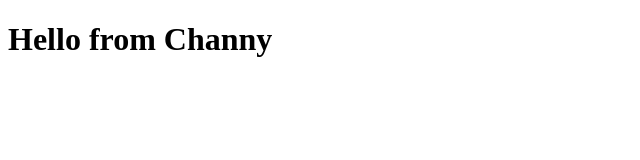
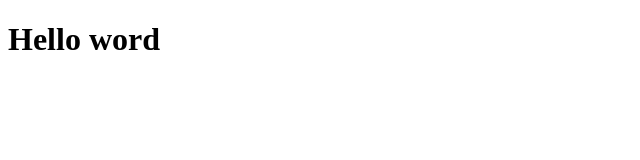
Before and after one commit to hsh-2001/LearnFullStack, a plain HTML site: page channy/index.html in a window 1280 px wide. Shown: the whole page, without its empty margins (0-640 px from the left). Drawn offline with Linux system fonts and the light colour scheme.

Commit message:
your message

```diff
--- a/channy/index.html
+++ b/channy/index.html
@@ -8,7 +8,7 @@
 </head>
 
 <body>
-    <h1>Hello from Channy</h1>
+    <h1>Hello word</h1>
 </body>
 
 </html>
```
